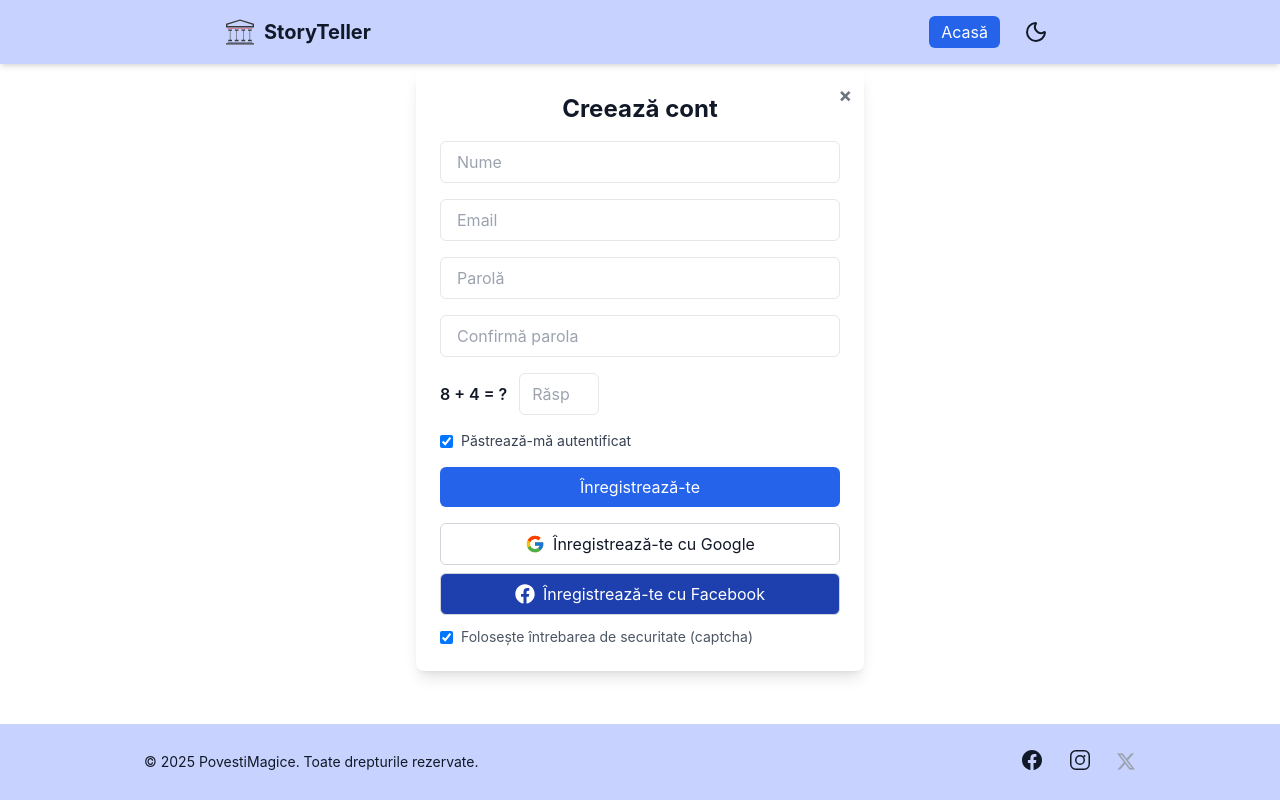
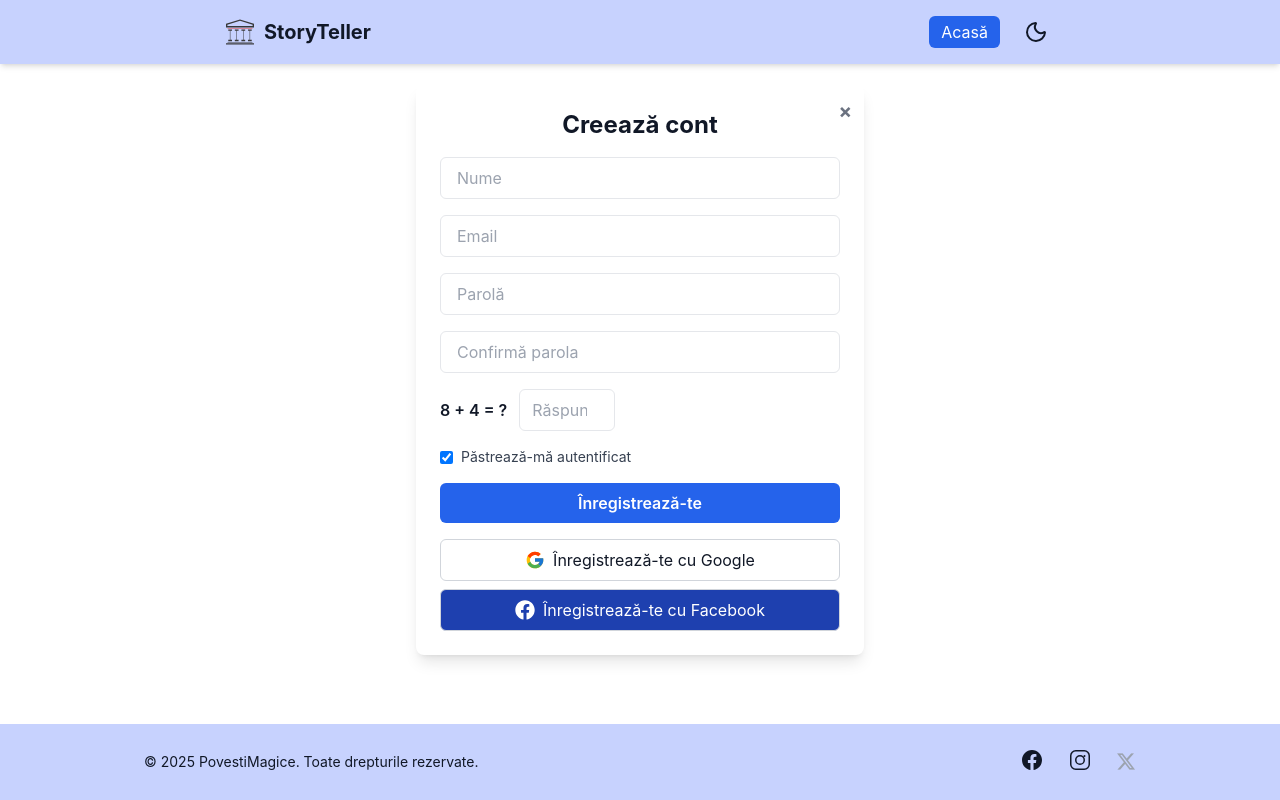
Before and after one commit to IustinRusuTYN/site-povesti, a React (Create React App) app: page /signup in a window 1280 px wide. Built offline with nearby package versions, Linux system fonts and the light colour scheme.

Commit message:
Add email suggestions and minor improvements to SignInForm and SignupForm

```diff
--- a/src/components/signinform.js
+++ b/src/components/signinform.js
@@ -1,6 +1,5 @@
 // src/components/signinform.js
-import React, { useState, useEffect } from "react";
-import { useContext } from "react";
+import React, { useState, useEffect, useContext } from "react";
 import { AuthContext } from "../context/authcontext";
 import { FcGoogle } from "react-icons/fc";
 import { FaFacebook } from "react-icons/fa";
@@ -53,6 +52,7 @@ export default function SignInForm({ onClose, emailRef }) {
       {/* X Close Button */}
       <button
         onClick={onClose}
+        aria-label="Închide formularul"
         className="absolute top-4 right-4 text-gray-500 dark:text-gray-300 hover:text-gray-800 dark:hover:text-white text-xl font-bold transition"
       >
         ×
@@ -68,15 +68,28 @@ export default function SignInForm({ onClose, emailRef }) {
       )}
 
       <form onSubmit={handleSubmit} className="space-y-4">
+        {/* Email cu sugestii */}
+        <label className="block">
           <input
             type="email"
             placeholder="Email"
             ref={emailRef}
             value={email}
             onChange={(e) => setEmail(e.target.value)}
+            list="email-suggestions"
             className="w-full px-4 py-3 rounded-lg border border-gray-300 dark:border-gray-600 dark:bg-gray-800 dark:text-white placeholder-gray-400 dark:placeholder-gray-500 focus:outline-none focus:ring-2 focus:ring-blue-500 transition"
             required
           />
+          <datalist id="email-suggestions">
+            <option value="andrei@example.com" />
+            <option value="maria@example.com" />
+            <option value="ioana@example.com" />
+            <option value="alex@example.com" />
+            <option value="cristina@example.com" />
+          </datalist>
+        </label>
+
+        {/* Parolă */}
         <input
           type="password"
           placeholder="Parolă"
@@ -86,6 +99,7 @@ export default function SignInForm({ onClose, emailRef }) {
           required
         />
 
+        {/* Security Question (optional) */}
         {useSecurity && (
           <div className="flex items-center space-x-3">
             <span className="font-semibold">
@@ -93,6 +107,7 @@ export default function SignInForm({ onClose, emailRef }) {
             </span>
             <input
               type="number"
+              placeholder="Răspuns"
               value={securityAnswer}
               onChange={(e) => setSecurityAnswer(e.target.value)}
               className="w-20 px-3 py-2 rounded-md border dark:border-gray-600 dark:bg-gray-800 dark:text-white focus:outline-none focus:ring-2 focus:ring-blue-500"
@@ -101,6 +116,7 @@ export default function SignInForm({ onClose, emailRef }) {
           </div>
         )}
 
+        {/* Remember Me + Forgot password */}
         <div className="flex items-center justify-between">
           <label className="flex items-center space-x-2 text-sm">
             <input
--- a/src/components/signupform.js
+++ b/src/components/signupform.js
@@ -1,4 +1,4 @@
-// src/components/signupform.js
+// src/components/SignupForm.js
 import React, { useState, useContext, useEffect } from "react";
 import { AuthContext } from "../context/authcontext";
 import { FcGoogle } from "react-icons/fc";
@@ -11,7 +11,6 @@ export default function SignupForm({ onClose }) {
   const [email, setEmail] = useState("");
   const [password, setPassword] = useState("");
   const [confirmPassword, setConfirmPassword] = useState("");
-  const [useSecurity, setUseSecurity] = useState(true);
   const [securityAnswer, setSecurityAnswer] = useState("");
   const [rememberMe, setRememberMe] = useState(true);
   const [num1, setNum1] = useState(0);
@@ -36,13 +35,7 @@ export default function SignupForm({ onClose }) {
     setError("");
     setSuccess("");
 
-    if (
-      !name ||
-      !email ||
-      !password ||
-      !confirmPassword ||
-      (useSecurity && !securityAnswer)
-    ) {
+    if (!name || !email || !password || !confirmPassword || !securityAnswer) {
       setError("Completează toate câmpurile!");
       return;
     }
@@ -60,7 +53,7 @@ export default function SignupForm({ onClose }) {
       setError("Parolele nu coincid!");
       return;
     }
-    if (useSecurity && parseInt(securityAnswer) !== num1 + num2) {
+    if (parseInt(securityAnswer) !== num1 + num2) {
       setError("Răspunsul la întrebarea de securitate este greșit!");
       generateCaptcha();
       return;
@@ -75,7 +68,7 @@ export default function SignupForm({ onClose }) {
       setConfirmPassword("");
       setSecurityAnswer("");
       generateCaptcha();
-      if (onClose) onClose(); // Închide modalul
+      if (onClose) onClose();
     } catch (err) {
       setError(err.message || "Eroare la înregistrare!");
       generateCaptcha();
@@ -84,36 +77,63 @@ export default function SignupForm({ onClose }) {
 
   return (
     <div className="w-full max-w-md mx-auto p-6 rounded-lg shadow-lg bg-white dark:bg-gray-900 text-gray-900 dark:text-gray-100 relative">
-      {/* X Close */}
+      {/* Close Button */}
       <button
         className="absolute top-3 right-3 text-gray-500 hover:text-gray-800 dark:hover:text-gray-200 font-bold text-xl"
         onClick={onClose}
+        aria-label="Închide formularul"
       >
         ×
       </button>
 
       <h2 className="text-2xl font-bold mb-4 text-center">Creează cont</h2>
 
-      {error && <p className="text-red-500 mb-3">{error}</p>}
-      {success && <p className="text-green-500 mb-3">{success}</p>}
+      {error && <p className="text-red-500 font-medium mb-3">{error}</p>}
+      {success && <p className="text-green-500 font-medium mb-3">{success}</p>}
 
       <form className="space-y-4" onSubmit={handleSubmit}>
+        {/* Name with suggestions */}
+        <label className="block">
           <input
             type="text"
             placeholder="Nume"
             value={name}
             onChange={(e) => setName(e.target.value)}
+            list="name-suggestions"
             className="w-full px-4 py-2 rounded-md border dark:border-gray-600 dark:bg-gray-800 dark:text-white focus:outline-none focus:ring-2 focus:ring-blue-500 placeholder-gray-400 dark:placeholder-gray-300"
             required
           />
+          <datalist id="name-suggestions">
+            <option value="Andrei" />
+            <option value="Maria" />
+            <option value="Ioana" />
+            <option value="Alex" />
+            <option value="Cristina" />
+          </datalist>
+        </label>
+
+        {/* Email with suggestions */}
+        <label className="block">
           <input
             type="email"
             placeholder="Email"
             value={email}
             onChange={(e) => setEmail(e.target.value)}
+            list="email-suggestions"
             className="w-full px-4 py-2 rounded-md border dark:border-gray-600 dark:bg-gray-800 dark:text-white focus:outline-none focus:ring-2 focus:ring-blue-500 placeholder-gray-400 dark:placeholder-gray-300"
             required
           />
+          <datalist id="email-suggestions">
+            <option value="andrei@example.com" />
+            <option value="maria@example.com" />
+            <option value="ioana@example.com" />
+            <option value="alex@example.com" />
+            <option value="cristina@example.com" />
+          </datalist>
+        </label>
+
+        {/* Passwords */}
+        <label className="block">
           <input
             type="password"
             placeholder="Parolă"
@@ -122,6 +142,9 @@ export default function SignupForm({ onClose }) {
             className="w-full px-4 py-2 rounded-md border dark:border-gray-600 dark:bg-gray-800 dark:text-white focus:outline-none focus:ring-2 focus:ring-blue-500 placeholder-gray-400 dark:placeholder-gray-300"
             required
           />
+        </label>
+
+        <label className="block">
           <input
             type="password"
             placeholder="Confirmă parola"
@@ -130,8 +153,9 @@ export default function SignupForm({ onClose }) {
             className="w-full px-4 py-2 rounded-md border dark:border-gray-600 dark:bg-gray-800 dark:text-white focus:outline-none focus:ring-2 focus:ring-blue-500 placeholder-gray-400 dark:placeholder-gray-300"
             required
           />
+        </label>
 
-        {useSecurity && (
+        {/* Security Question */}
         <div className="flex items-center space-x-3">
           <span className="font-semibold">
             {num1} + {num2} = ?
@@ -141,12 +165,12 @@ export default function SignupForm({ onClose }) {
             placeholder="Răspuns"
             value={securityAnswer}
             onChange={(e) => setSecurityAnswer(e.target.value)}
-              className="w-20 px-3 py-2 rounded-md border dark:border-gray-600 dark:bg-gray-800 dark:text-white focus:outline-none focus:ring-2 focus:ring-blue-500"
+            className="w-24 px-3 py-2 rounded-md border dark:border-gray-600 dark:bg-gray-800 dark:text-white focus:outline-none focus:ring-2 focus:ring-blue-500"
             required
           />
         </div>
-        )}
 
+        {/* Remember Me */}
         <div className="flex items-center mt-2">
           <input
             type="checkbox"
@@ -162,7 +186,7 @@ export default function SignupForm({ onClose }) {
         <button
           type="submit"
           disabled={loading}
-          className={`w-full py-2 mt-2 rounded-md text-white transition ${
+          className={`w-full py-2 mt-2 rounded-md text-white font-semibold transition ${
             loading
               ? "bg-blue-300 cursor-not-allowed"
               : "bg-blue-600 hover:bg-blue-700"
@@ -189,16 +213,6 @@ export default function SignupForm({ onClose }) {
           </button>
         </div>
       </form>
-
-      <div className="mt-3 flex items-center text-sm text-gray-600 dark:text-gray-300">
-        <input
-          type="checkbox"
-          checked={useSecurity}
-          onChange={() => setUseSecurity(!useSecurity)}
-          className="mr-2"
-        />
-        Folosește întrebarea de securitate (captcha)
-      </div>
     </div>
   );
 }
--- a/src/pages/subscribe.js
+++ b/src/pages/subscribe.js
@@ -102,7 +102,7 @@ const PlanCard = ({ plan, billing, darkMode, onSubscribe }) => (
     >
       {plan.recommended ? "Go Premium" : "Alege Basic"}
     </Button>
-    <p className="mt-4 text-xs text-gray-600 dark:text-gray-400">
+    <p className="mt-4 text-xs text-gray-500 dark:text-gray-400">
       Poți anula oricând • Plăți securizate • Refund 30 zile
     </p>
   </article>
```
Lines whose indentation alone changed are shown as unchanged.
